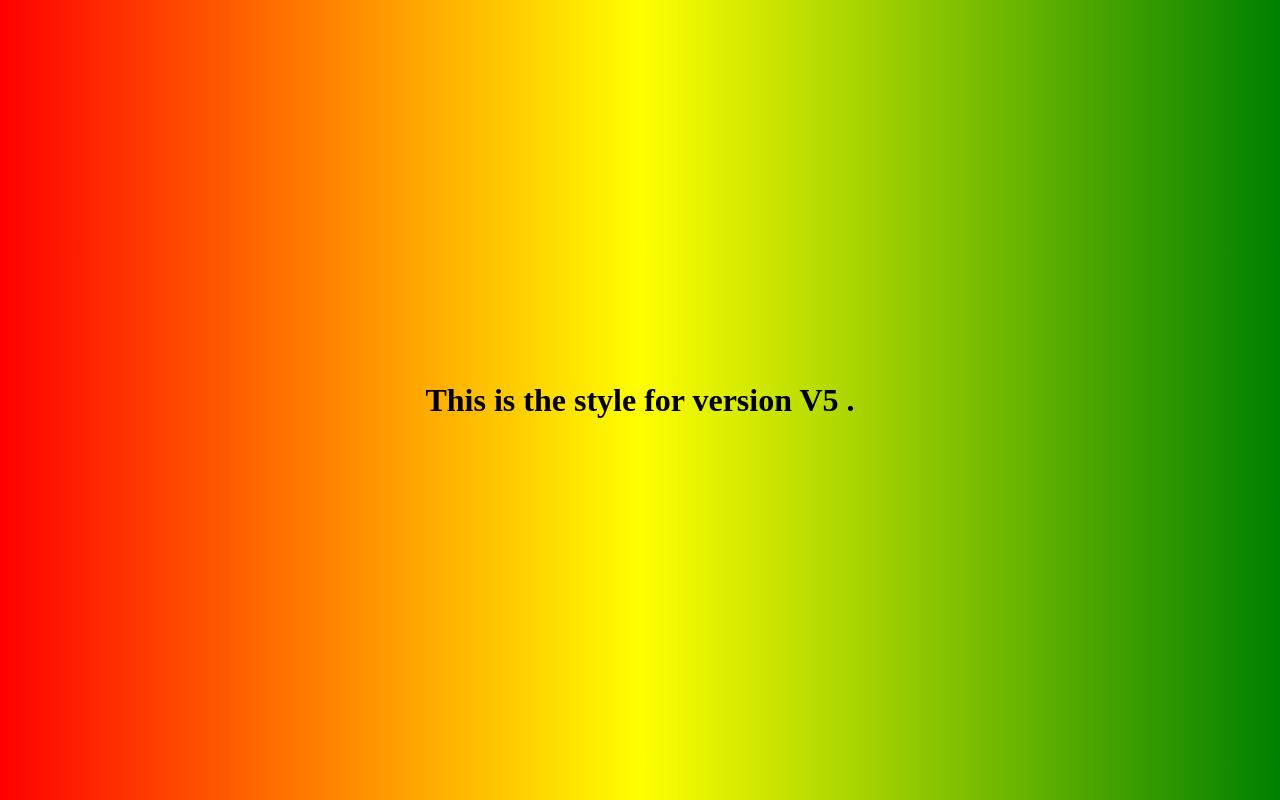
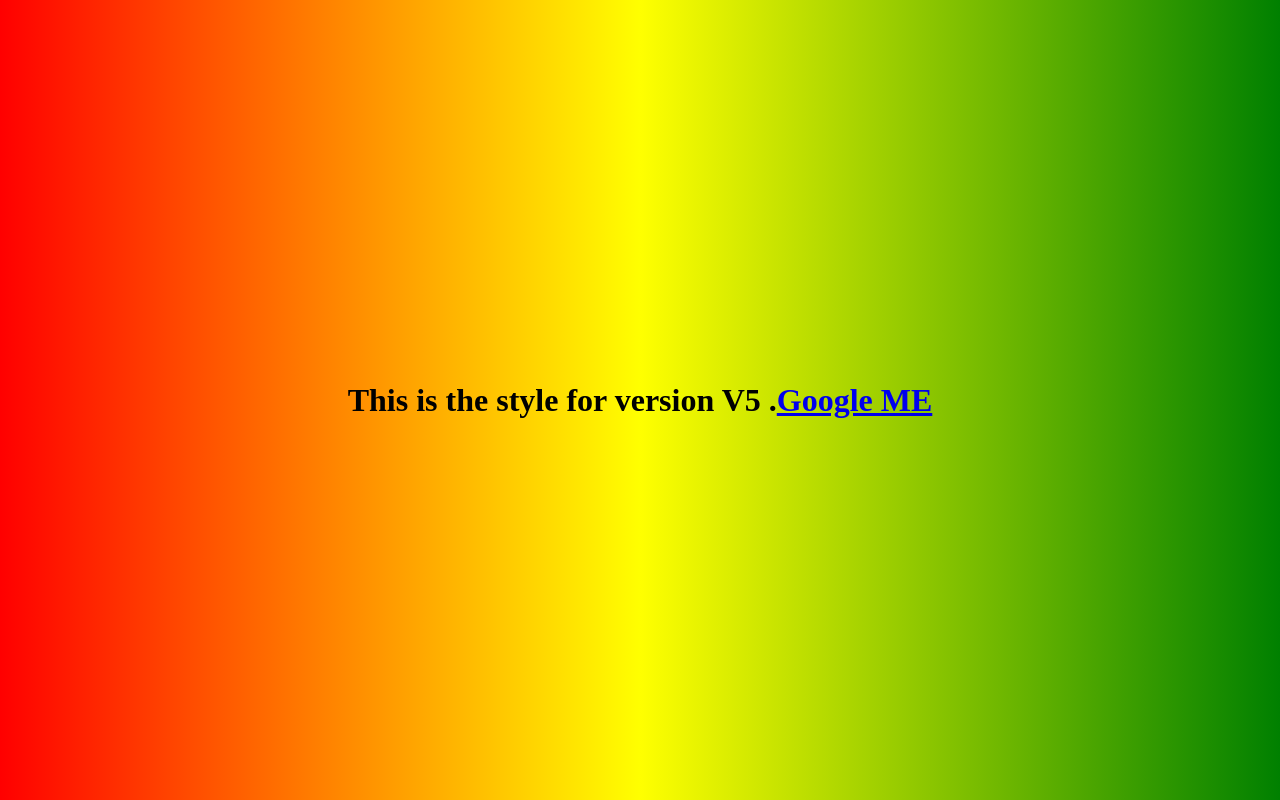
Before and after one commit to 4urakesh/myRepo, a plain HTML site: page index.html in a window 1280 px wide. Drawn offline with Linux system fonts and the light colour scheme.

Commit message:
new Styles Saved

```diff
--- a/index.html
+++ b/index.html
@@ -7,6 +7,7 @@
     <link rel="stylesheet" href="style.css">
 </head>
 <body>
-   <h1>This is the style for version V5 .</h1>
+   <h1>This is the style for version V5 . <a href="https://www.google.com">Google ME</a></h1>
+
 </body>
 </html>
```
